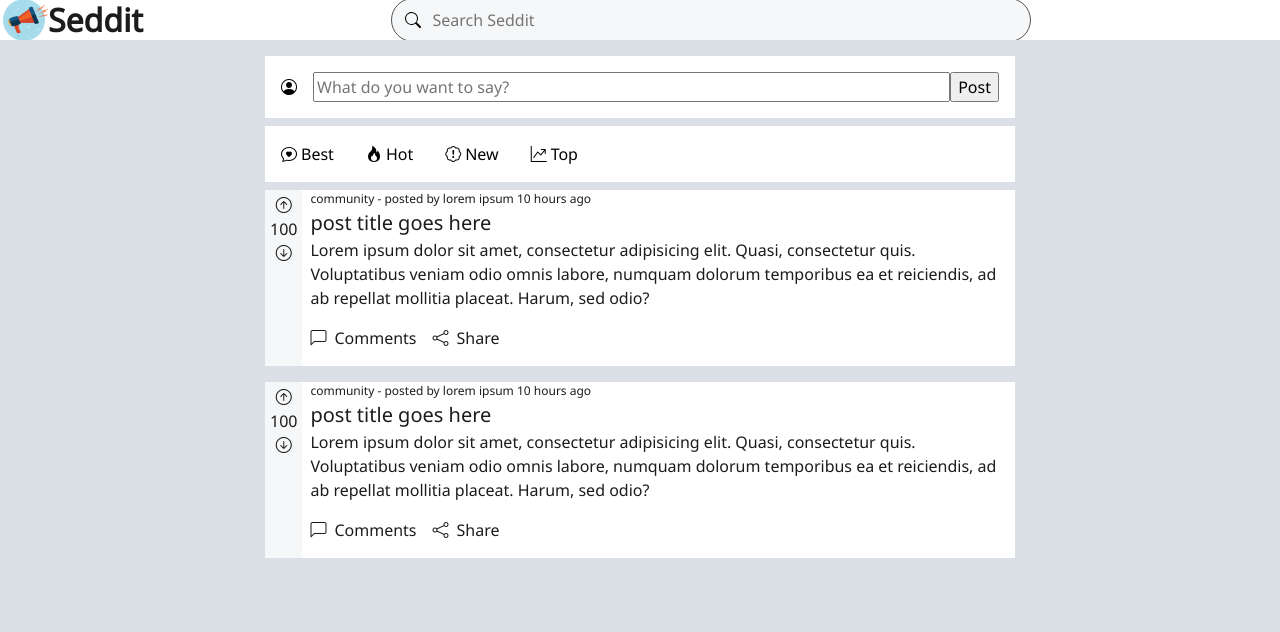
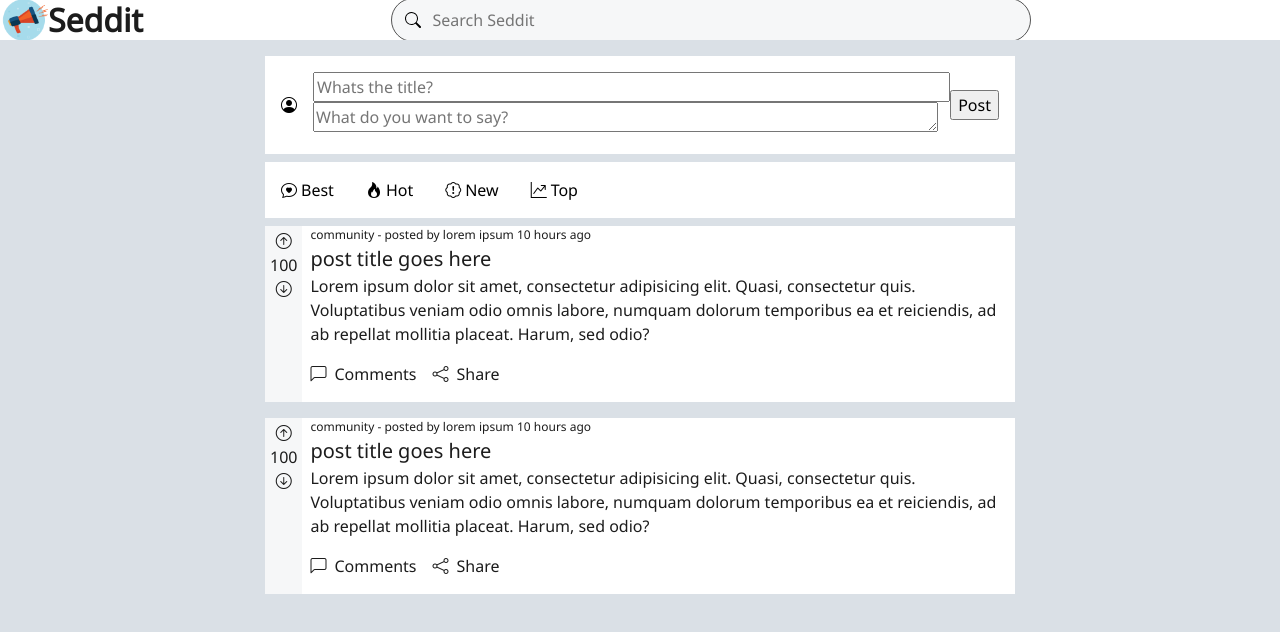
Before and after one commit to SeanKempt/Reddit-Clone, a React (Create React App) app: page /#/ in a window 1280 px wide. Shown: the top 632 px of the page. Built offline with nearby package versions, Linux system fonts and the light colour scheme.

Commit message:
feat: add title input for creating posts

```diff
--- a/src/components/CreatePostCard.jsx
+++ b/src/components/CreatePostCard.jsx
@@ -3,16 +3,27 @@ import PropTypes from 'prop-types';
 const CreatePostCard = ({ postInput, handlePostInputChange }) => (
   <div className="createpost">
     <i className="bi bi-person-circle" />
-    <input
-      type="text"
-      name="createpost"
-      id="createpost-text"
-      className="createpost__textinput"
-      value={postInput}
-      placeholder="What do you want to say?"
-      onChange={handlePostInputChange}
-    />
-    <button type="button">Post</button>
+    <form className="createpost_form">
+      <input
+        type="text"
+        name="createpost__title"
+        className="createpost__title"
+        placeholder="Whats the title?"
+      />
+      <textarea
+        name="createpost__body"
+        id="createpostbody"
+        cols="73"
+        rows="1"
+        value={postInput}
+        onChange={handlePostInputChange}
+        placeholder="What do you want to say?"
+        className="createpost__body"
+      />
+    </form>
+    <button type="button" className="createpost__button">
+      Post
+    </button>
   </div>
 );
 
--- a/src/sass/styles.scss
+++ b/src/sass/styles.scss
@@ -22,6 +22,11 @@ body {
     padding-right: 1rem;
   }
   padding: 1rem;
+}
+
+.createpost__body {
+  resize: vertical;
+  max-height: 200px;
 }
 
 .postcard__container {
```
